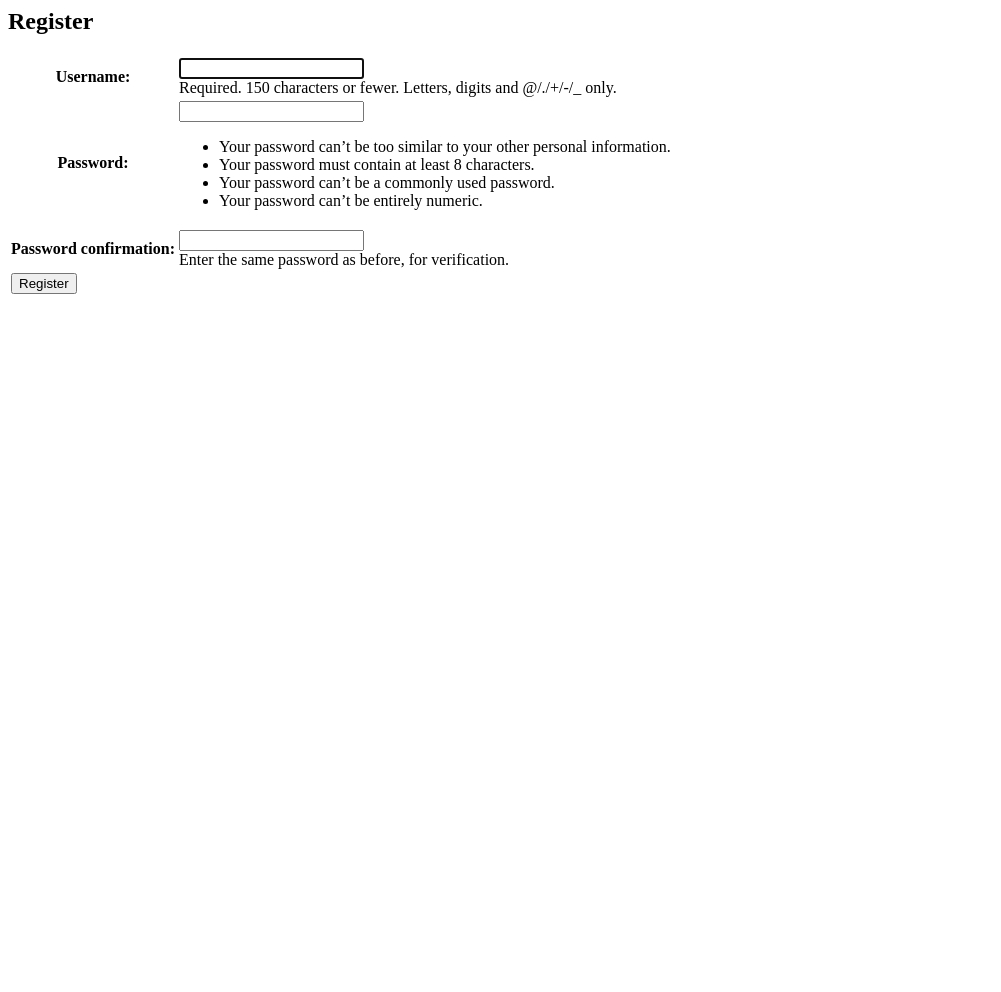
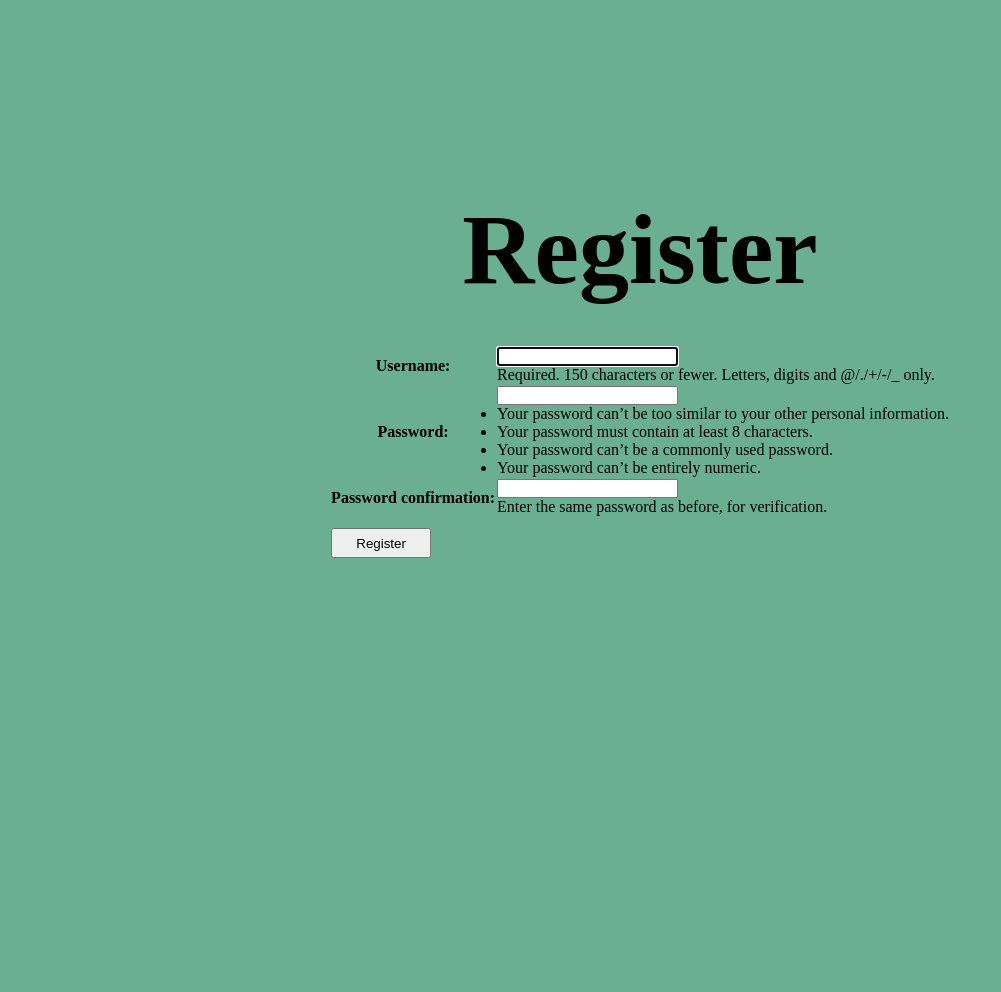
Before and after one commit to patkamon/ku-polls, a Django app: page /signup/ in a window 1280 px wide. Shown: the whole page, without its empty margins (0-1001 px from the left). Before the commit the page ends 294 px from the top, so only its background shows below. Run offline with Django 3.2, Linux system fonts and the light colour scheme; parts of the project's set-up code (start-up, migrations or seed data) failed here and were passed over.

Commit message:
optimize css for new pages

```diff
--- a/mysite/settings.py
+++ b/mysite/settings.py
@@ -13,6 +13,8 @@ https://docs.djangoproject.com/en/3.2/ref/settings/
 from pathlib import Path
 from decouple import config
 import os, os.path
+
+
 # Build paths inside the project like this: BASE_DIR / 'subdir'.
 BASE_DIR = Path(__file__).resolve().parent.parent
 
@@ -27,6 +29,7 @@ SECRET_KEY = config('SECRET_KEY')
 DEBUG = config('DEBUG', default=True)
 
 ALLOWED_HOSTS = []
+
 
 
 # Application definition
--- a/mysite/views.py
+++ b/mysite/views.py
@@ -2,6 +2,9 @@ from django.shortcuts import render, redirect
 from django.contrib.auth import login, authenticate
 from django.contrib.auth.forms import UserCreationForm
 from django.urls import reverse
+
+import logging
+logger = logging.getLogger("signup")
 
 def signup(request):
     """Register a new user."""
@@ -14,6 +17,8 @@ def signup(request):
             user = form.save()
             login(request, user)
             return redirect(reverse('polls:index'))
+        else:
+            logger.error(f"Signup WRONG")
         # what if form is not valid?
         # we should display a message in signup.html
     else:
--- a/polls/models.py
+++ b/polls/models.py
@@ -58,4 +58,4 @@ class Vote(models.Model):
     choice = models.ForeignKey(Choice, on_delete=models.CASCADE)
 
     def __str__(self):
-        return f"Vote by {user.username}"
+        return f"{self.choice} vote by {self.user.username}"
--- /dev/null
+++ b/polls/static/polls/login_style.css
@@ -0,0 +1,44 @@
+* {
+  margin: 0;
+  padding: 0;
+}
+body {
+  width: 100%;
+  height: 100%;
+  background: #6BAF92 ;
+  text-align: center;
+}
+h2 {
+  margin-top: 15%;
+  font-size: 100px;
+
+}
+form {
+  font-size: 30px;
+  margin-top: 1%;
+
+}
+table {
+  margin-top: 3%;
+  margin-left: auto;
+  margin-right: auto;
+}
+
+.back a{
+  text-align: center;
+  position: absolute;
+  bottom: 10%;
+  left: 46%;
+
+}
+
+button {
+  width: 100px;
+  height: 30px;
+  margin-top: 10px;
+  margin-bottom: 15px;
+}
+
+textbox {
+  height: 40px;
+}
--- a/templates/registration/login.html
+++ b/templates/registration/login.html
@@ -1,4 +1,9 @@
+{% load static %}
+
 <html>
+<head>
+  <link rel="stylesheet" type="text/css" href="{% static 'polls/login_style.css' %}">
+</head>
 <body>
 <h2>Login</h2>
 <form method="post">
--- a/templates/registration/signup.html
+++ b/templates/registration/signup.html
@@ -1,3 +1,10 @@
+{% load static %}
+
+<html>
+<head>
+  <link rel="stylesheet" type="text/css" href="{% static 'polls/login_style.css' %}">
+</head>
+<body>
 <h2>Register</h2>
 <form method="POST">
     {% csrf_token %}
@@ -10,3 +17,4 @@
     </tr>
     </table>
 </form>
+</body>
```
Also changed, not shown: polls/static/polls/style.css (+5 -3 lines), polls/templates/polls/index.html (+6 -1 lines), polls/views.py (+33 -6 lines), templates/registration/logged_out.html (+8 -0 lines).
